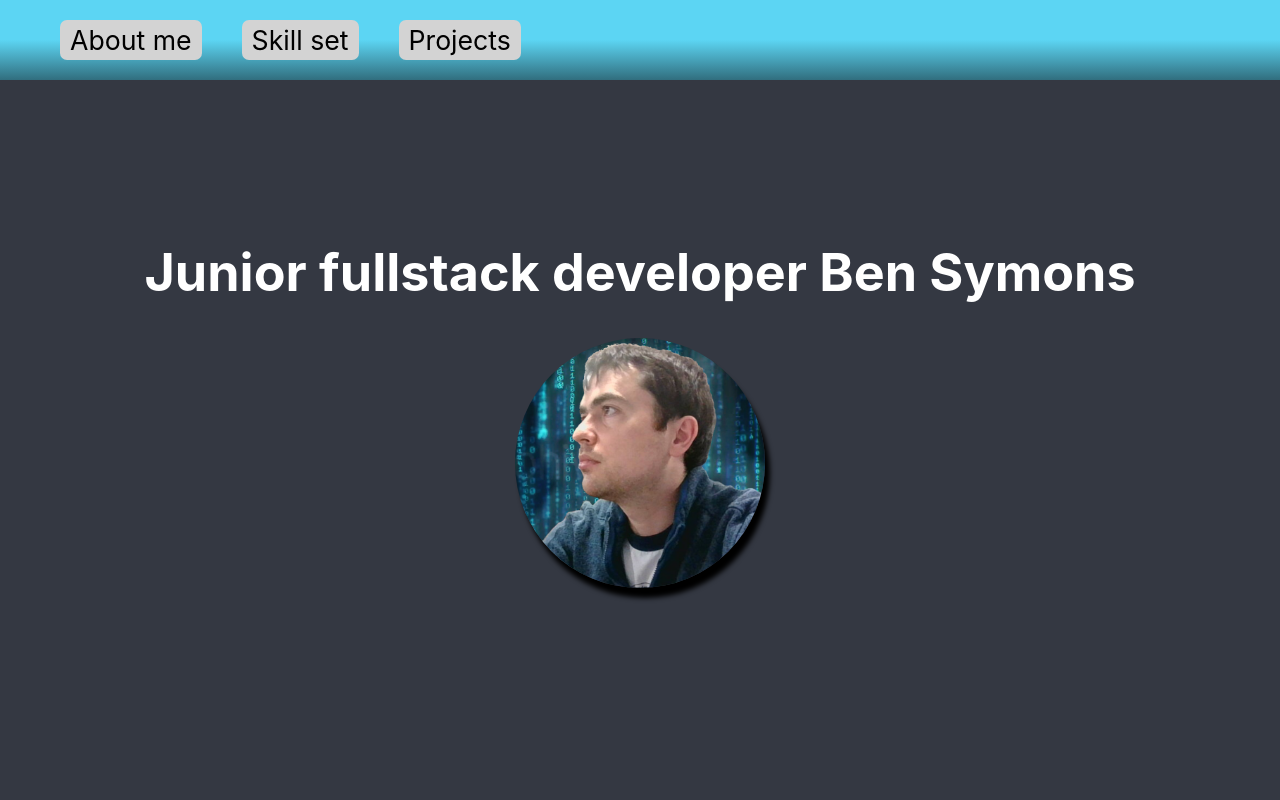
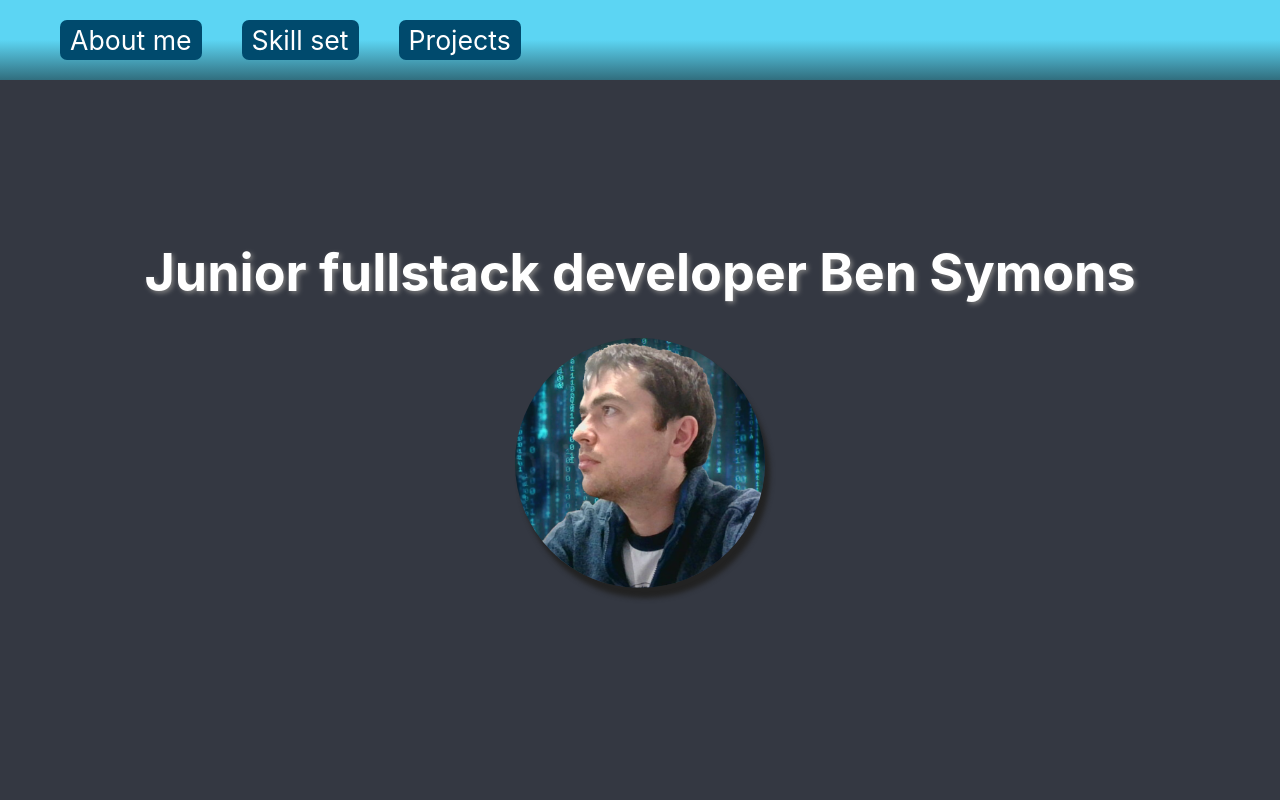
Before and after one commit to BenSymons/PortfolioV2, a React (Create React App) app: page / in a window 1280 px wide. Shown: the top 800 px of the page. Built offline with nearby package versions, Linux system fonts and the light colour scheme.

Commit message:
Add more detail and links to projects

```diff
--- a/src/App.css
+++ b/src/App.css
@@ -24,15 +24,30 @@
   color: white;
 }
 
-a{
-  color: black;
+#headline{
+  text-shadow: 2px 2px 5px grey;
+  transition: 800ms;
+}
+
+#headline:hover{
+  color: cyan;
+  transition: 800ms;
+}
+
+.navlink{
   text-decoration: none;
+  color: white;
+}
+
+.repolink{
+  text-decoration: none;
+  color: cyan;
 }
 
 #profilepic{
   max-width: 250px;
   border-radius: 50%;
-  box-shadow: 5px 10px 5px black;
+  box-shadow: 5px 10px 5px rgb(34, 34, 34);
 }
 
 .skillsbox{
@@ -64,10 +79,16 @@ a{
 
 .projectslot{
   display: flex;
+  border: solid rgb(90, 90, 90);
+  border-radius: 10px;
+  background-color: rgb(90, 90, 90);
+  margin: 20px;
+  padding: 20px;
 }
 
-img{
-  max-width: 20%;
+.projectimg{
+  width: 50%;
+  margin-left: 30px;
 }
 
 ul{
@@ -80,7 +101,7 @@ section{
   justify-content: center;
   min-height: 90vh;
   padding-top: 10vh;
-  width: 60%;
+  width: 80%;
   margin-left: auto;
   margin-right: auto;
   text-align: center;
@@ -110,13 +131,20 @@ section{
 
 .navitem{
   display: inline;
+  color: white;
   border-radius: 7px;
-  background-color: lightgrey;
+  background-color: rgb(0, 74, 109);
   box-shadow:  0 5px 5px 0  rgb(0, 83, 83), ;
   margin-left: 20px;
   margin-right: 20px;
   padding: 4px 10px;
   font-size: 20pt;
+  transition: 1s;
+}
+
+.navitem:hover{
+  background-color: rgb(0, 138, 138);
+  transition: 1s;
 }
 
 html {
--- a/src/App.js
+++ b/src/App.js
@@ -10,7 +10,7 @@ function App() {
       <Navbar/>
       <header className="App-header">
         <div class="frontpage">
-          <h1>Junior fullstack developer Ben Symons</h1>
+          <h1 id="headline">Junior fullstack developer Ben Symons</h1>
           <img id="profilepic" alt="My profile" src = "/images/code background square.png"></img>
         </div>
       </header>
--- a/src/components/nav.jsx
+++ b/src/components/nav.jsx
@@ -6,13 +6,13 @@ const navbar = () => {
             <div class="navbox">
                 <ul class="navlist nobullets">
                     <li class="navitem">
-                        <a href="#aboutme">About me</a>
+                        <a class="navlink" href="#aboutme">About me</a>
                     </li>
                     <li class="navitem">
-                        <a href="#skillset">Skill set</a>
+                        <a class="navlink" href="#skillset">Skill set</a>
                     </li>
                     <li class="navitem">
-                        <a href="#projects">Projects</a>
+                        <a class="navlink" href="#projects">Projects</a>
                     </li>
                 </ul>
             </div>
--- a/src/components/projects.jsx
+++ b/src/components/projects.jsx
@@ -5,35 +5,79 @@ const projects = () => {
         <section id="projects">
             <h1>Projects</h1>
             <div class="projectslot">
+                <div class="projectcaption">
                     <h2>Mates Rates</h2>
                     <p>This is a mobile app used to rate and review restaurants that also has some social networking aspects.
                     It uses React Native for the front end, and MongoDB and GraphQL for the back end. The whole project was
                     built from scratch for my final project at Northcoders which I completed with the rest of my group.
+                    <br />
+                        <br />
+                    Using the app, you can browse through all the restaurants or filter based on cuisine or locations. If you
+                    click on search, you can search for restaurants as well. Once viewing a restaurant, you can rate it, leave
+                    a review and add it to your wishlist. You can also add or remove friends on your profile as well as search
+                    for friends to add. When you search for friends, the button to add or remove a friend will render depending
+                    on whether they are already in your friends list.
+                    <br />
+                        <br />
+                        <a href="https://github.com/BenSymons/MatesRates" target="blank" class="repolink">Link</a> to the repository on github
                     </p>
-                <img src="./images/Mates rates pic.png"></img>
+                </div>
+                <img class="projectimg" src="./images/Mates rates pic.png" alt="a restaurant rating phone app"></img>
             </div>
             <div class="projectslot">
+                <div class="projectcaption">
                     <h2>NC news</h2>
                     <p>This is a full stack news/forum application that I made. It uses SQL (postgres) and a Restful API in the backend
                     to store and manage the data. For the frontend, I used react and CSS.
+                    <br />
+                        <br />
+                    When using the app you can look at a list of articles or topics. When viewing the articles, you can sort based on
+                    the newest, the most comments or the most votes. When viewing an article you can view the number of comments, the votes
+                    and a list of all the comments. There is also a form where you can add your own comment and you can delete comments.
+                    <br />
+                        <br />
+                    Using CSS, the buttons for the application have a hover effect to change colour gradually. Also, upon rendering,
+                    the list of articles and comments move in from the bottom as an animation.
+                    <br />
+                        <br />
+                        <a href="https://github.com/BenSymons/Nc-News" target="blank" class="repolink">Link</a> to the repository on github.
                     </p>
-                <img src="./images/NCnewspic.png"></img>
+                </div>
+                <img class="projectimg" src="./images/NCnewspic.png" alt="a news website"></img>
             </div>
             <div class="projectslot">
+                <div class="projectcaption">
                     <h2>Rick and Morty fan site</h2>
                     <p>This is a simple fan site for the program Rick and Morty. It uses a third party API with a GraphQL endpoint
-                and React with CSS for the front end. Features include: Different pages which lists characters, locations and episodes,
-                a paginated list of all the items in the response, a functioning search bar for each section and a persistent
-                navbar at the top of the page.
+                    and React with CSS for the front end. On the app, there are different pages which lists characters, locations and
+                    episodes. For each section, I make use of the fact that the data is paginated and allow users to navigate by page. You
+                    can also search for an episode, character or location.
+                    <br />
+                        <br />
+                    The search functionality and the pagination both make use of GraphQL variables which are passed into the queries.
+                    <br />
+                        <br />
+                        <a href="https://github.com/BenSymons/Rick-and-Morty" target="blank" class="repolink">Link</a> to the repository on github.
                     </p>
-                <img src="./images/Rick&Mortypic.png"></img>
+                </div>
+                <img class="projectimg" src="./images/Rick&Mortypic.png" alt="a Rick and Morty fan website"></img>
             </div>
             <div class="projectslot">
+                <div class="projectcaption">
                     <h2>Antique shop back end</h2>
                     <p>This is the backend for a database for a fictitious antiques shop. It uses an SQL (postgres) database and an MVC
                     structured backend using Knex as a framework to help query the database.
+                    <br />
+                        <br />
+                    The models for this backend allows GET, POST and PATCH requests that query the SQL database. There is also
+                    error handling functions that appropriately account for user errors. To help modify the data, there are
+                    util functions which modify the data to allow it to interact with our database.
+                    <br />
+                        <br />
+                        <a href="https://github.com/BenSymons/be-mitchs-rare-treasures" target="blank" class="repolink">Link</a> to the repository on github.
                     </p>
-                <img src="./images/Treasurespic.png"></img>
+                </div>
+                <img class="projectimg" src="./images/Treasurespic.png" alt="some computer code"></img>
             </div>
         </section>
     </div>
```
Also changed, not shown: public/images/NCnewspic.png, public/images/Rick&Mortypic.png. Lines whose indentation alone changed are shown as unchanged.
